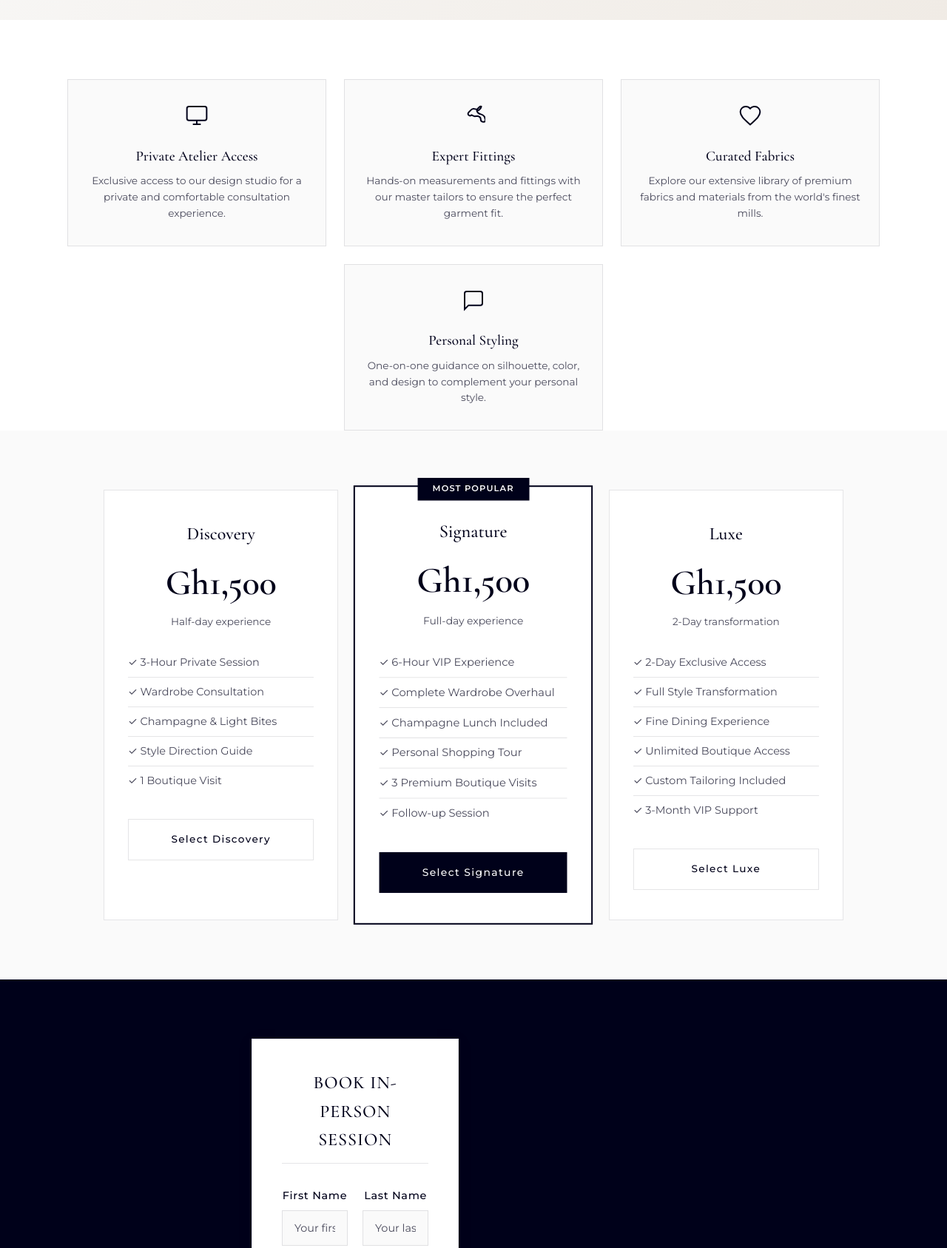
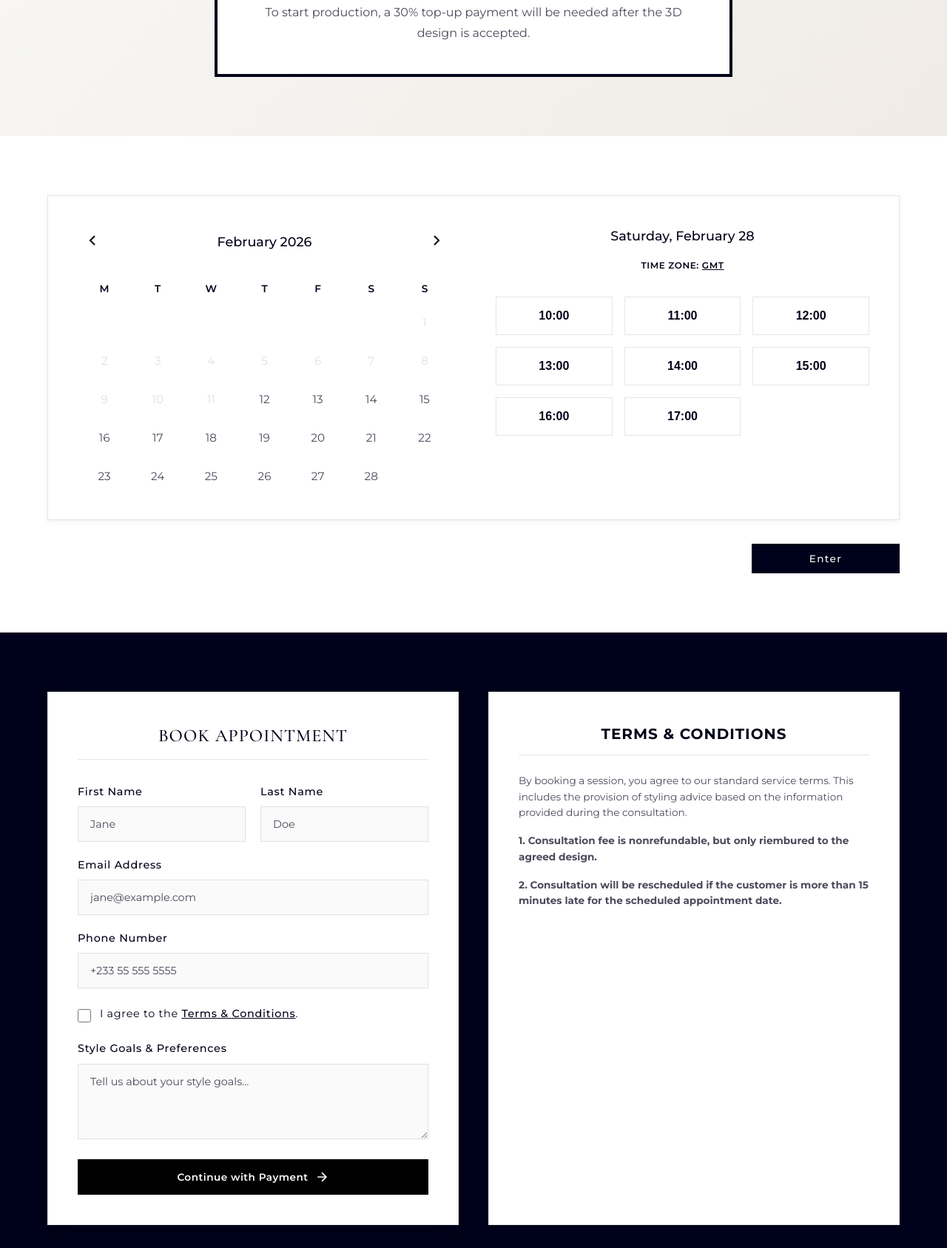
Before and after one commit to naatswei/KennethTettehconsultation, a website built with Vite: page inperson.html in a window 1280 px wide. Shown: the part 507-2194 px from the top of the page at 74% size. Built offline with nearby package versions, Linux system fonts and the light colour scheme.

Commit message:
feat: sync In-Person layout with Virtual and unify calendar logic

```diff
--- a/inperson.html
+++ b/inperson.html
@@ -32,121 +32,89 @@
     <section class="page-header inperson">
         <div class="container">
             <div class="page-header-content">
-                <div class="page-icon">
-                    <svg width="80" height="80" viewBox="0 0 24 24" fill="none" stroke="currentColor"
-                        stroke-width="1.5">
-                        <path d="M17 21v-2a4 4 0 0 0-4-4H5a4 4 0 0 0-4 4v2" />
-                        <circle cx="9" cy="7" r="4" />
-                        <path d="M23 21v-2a4 4 0 0 0-3-3.87" />
-                        <path d="M16 3.13a4 4 0 0 1 0 7.75" />
-                    </svg>
+                <h1 class="page-title">Appointment</h1>
+                <div class="appointment-info-card">
+                    <p>A pencil sketch and any necessary revisions are included in the ₵1,500 price for our consulting
+                        service.</p>
+                    <p>After the invoice is sent, a 20% down payment will be made, <strong>and the consultation cost
+                            will be
+                            reimbursed, if you decide to move forward.</strong> A 3D illustration will be sent to you at
+                        this point,
+                        where you may make any necessary changes to get it exactly how you want it.</p>
+                    <p>To start production, a 30% top-up payment will be needed after the 3D design is accepted.</p>
                 </div>
-                <h1 class="page-title">In-Person Consultation</h1>
-                <p class="page-description">Enjoy bespoke, one-on-one styling sessions crafted around your individual
-                    vision. Our fashion experts curate a refined journey that elevates your personal style with
-                    intention and elegance.</p>
             </div>
         </div>
     </section>
 
-    <!-- Features Section -->
-    <section class="consultation-page-features">
+    <!-- Calendar Section -->
+    <section class="consultation-page-features calendar-section">
         <div class="container">
-            <div class="features-grid">
-                <div class="feature-card">
-                    <div class="feature-card-icon">
-                        <svg width="32" height="32" viewBox="0 0 24 24" fill="none" stroke="currentColor"
-                            stroke-width="1.5">
-                            <rect x="2" y="3" width="20" height="14" rx="2" ry="2" />
-                            <line x1="8" y1="21" x2="16" y2="21" />
-                            <line x1="12" y1="17" x2="12" y2="21" />
+            <div class="calendar-wrapper">
+                <div class="calendar-layout">
+                    <!-- Left Column: Month View -->
+                    <div class="calendar-left">
+                        <div class="calendar-header">
+                            <button class="calendar-nav-btn" aria-label="Previous month">
+                                <svg width="24" height="24" viewBox="0 0 24 24" fill="none" stroke="currentColor"
+                                    stroke-width="2">
+                                    <polyline points="15 18 9 12 15 6"></polyline>
                                 </svg>
+                            </button>
+                            <span class="current-month">February 2026</span>
+                            <button class="calendar-nav-btn" aria-label="Next month">
+                                <svg width="24" height="24" viewBox="0 0 24 24" fill="none" stroke="currentColor"
+                                    stroke-width="2">
+                                    <polyline points="9 18 15 12 9 6"></polyline>
+                                </svg>
+                            </button>
                         </div>
-                    <h3>Private Atelier Access</h3>
-                    <p>Exclusive access to our design studio for a private and comfortable consultation experience.</p>
+                        <div class="calendar-grid">
+                            <div class="weekdays">
+                                <span>M</span><span>T</span><span>W</span><span>T</span><span>F</span><span>S</span><span>S</span>
                             </div>
-                <div class="feature-card">
-                    <div class="feature-card-icon">
-                        <svg width="32" height="32" viewBox="0 0 24 24" fill="none" stroke="currentColor"
-                            stroke-width="1.5">
-                            <path
-                                d="M20.38 3.4a1.6 1.6 0 0 0-2.26 0l-1.87 1.86a2.9 2.9 0 0 0 .16 3.9c.7.75 1.54 1.25 2.52 1.5l.38.1c1.24.31 2.3.88 3.09 1.69a6 6 0 0 1 1.6 4.15l-.06.4a2 2 0 0 1-2.3 1.6c-1.3-.15-2.28-1.2-2.3-2.5-.04-1.93-1.07-2.97-2.9-3.3a8.6 8.6 0 0 0-3.32.18L10 11.6a2 2 0 1 1-2.82-2.82l2.3-2.3A4.2 4.2 0 0 1 13 5.4c1.1 0 2.22.42 3.06 1.26a1 1 0 0 0 1.42 0L19 5.12a1.6 1.6 0 0 0 0-2.26Z" />
-                        </svg>
-                    </div>
-                    <h3>Expert Fittings</h3>
-                    <p>Hands-on measurements and fittings with our master tailors to ensure the perfect garment fit.</p>
-                </div>
-                <div class="feature-card">
-                    <div class="feature-card-icon">
-                        <svg width="32" height="32" viewBox="0 0 24 24" fill="none" stroke="currentColor"
-                            stroke-width="1.5">
-                            <path
-                                d="M12 21.35l-1.45-1.32C5.4 15.36 2 12.28 2 8.5 2 5.42 4.42 3 7.5 3c1.74 0 3.41.81 4.5 2.09C13.09 3.81 14.76 3 16.5 3 19.58 3 22 5.42 22 8.5c0 3.78-3.4 6.86-8.55 11.54L12 21.35z" />
-                        </svg>
-                    </div>
-                    <h3>Curated Fabrics</h3>
-                    <p>Explore our extensive library of premium fabrics and materials from the world's finest mills.</p>
-                </div>
-                <div class="feature-card">
-                    <div class="feature-card-icon">
-                        <svg width="32" height="32" viewBox="0 0 24 24" fill="none" stroke="currentColor"
-                            stroke-width="1.5">
-                            <path d="M21 15a2 2 0 0 1-2 2H7l-4 4V5a2 2 0 0 1 2-2h14a2 2 0 0 1 2 2z" />
-                        </svg>
-                    </div>
-                    <h3>Personal Styling</h3>
-                    <p>One-on-one guidance on silhouette, color, and design to complement your personal style.</p>
+                            <div class="dates">
+                                <!-- Example dates for Feb 2026 -->
+                                <span class="empty"></span><span class="empty"></span><span class="empty"></span><span
+                                    class="empty"></span><span class="empty"></span><span class="empty"></span>
+                                <span class="date disabled">1</span>
+                                <span class="date disabled">2</span><span class="date disabled">3</span><span
+                                    class="date disabled">4</span><span class="date disabled">5</span><span
+                                    class="date disabled">6</span><span class="date">7</span><span class="date">8</span>
+                                <span class="date">9</span><span class="date">10</span><span class="date">11</span><span
+                                    class="date">12</span><span class="date">13</span><span class="date">14</span><span
+                                    class="date">15</span>
+                                <span class="date">16</span><span class="date">17</span><span
+                                    class="date">18</span><span class="date">19</span><span class="date">20</span><span
+                                    class="date">21</span><span class="date">22</span>
+                                <span class="date">23</span><span class="date">24</span><span
+                                    class="date">25</span><span class="date">26</span><span class="date">27</span><span
+                                    class="date selected">28</span>
                             </div>
                         </div>
                     </div>
 
-        <!-- Pricing Section -->
-        <section class="pricing-section">
-            <div class="container">
-
-                <div class="pricing-grid">
-                    <div class="pricing-card">
-                        <h3 class="pricing-name">Discovery</h3>
-                        <div class="pricing-price">Gh1,500</div>
-                        <p class="pricing-duration">Half-day experience</p>
-                        <ul class="pricing-features">
-                            <li>✓ 3-Hour Private Session</li>
-                            <li>✓ Wardrobe Consultation</li>
-                            <li>✓ Champagne & Light Bites</li>
-                            <li>✓ Style Direction Guide</li>
-                            <li>✓ 1 Boutique Visit</li>
-                        </ul>
-                        <a href="#booking" class="btn btn-secondary btn-full">Select Discovery</a>
+                    <!-- Right Column: Time Slots -->
+                    <div class="calendar-right">
+                        <div class="slots-header">
+                            <h3>Saturday, February 28</h3>
+                            <div class="timezone">TIME ZONE: <span style="text-decoration: underline;">GMT</span></div>
                         </div>
-                    <div class="pricing-card featured">
-                        <div class="pricing-badge">Most Popular</div>
-                        <h3 class="pricing-name">Signature</h3>
-                        <div class="pricing-price">Gh1,500</div>
-                        <p class="pricing-duration">Full-day experience</p>
-                        <ul class="pricing-features">
-                            <li>✓ 6-Hour VIP Experience</li>
-                            <li>✓ Complete Wardrobe Overhaul</li>
-                            <li>✓ Champagne Lunch Included</li>
-                            <li>✓ Personal Shopping Tour</li>
-                            <li>✓ 3 Premium Boutique Visits</li>
-                            <li>✓ Follow-up Session</li>
-                        </ul>
-                        <a href="#booking" class="btn btn-primary btn-full">Select Signature</a>
+                        <div class="time-slots-grid">
+                            <button class="time-slot">10:00</button>
+                            <button class="time-slot">11:00</button>
+                            <button class="time-slot">12:00</button>
+                            <button class="time-slot">13:00</button>
+                            <button class="time-slot">14:00</button>
+                            <button class="time-slot">15:00</button>
+                            <button class="time-slot">16:00</button>
+                            <button class="time-slot">17:00</button>
                         </div>
-                    <div class="pricing-card">
-                        <h3 class="pricing-name">Luxe</h3>
-                        <div class="pricing-price">Gh1,500</div>
-                        <p class="pricing-duration">2-Day transformation</p>
-                        <ul class="pricing-features">
-                            <li>✓ 2-Day Exclusive Access</li>
-                            <li>✓ Full Style Transformation</li>
-                            <li>✓ Fine Dining Experience</li>
-                            <li>✓ Unlimited Boutique Access</li>
-                            <li>✓ Custom Tailoring Included</li>
-                            <li>✓ 3-Month VIP Support</li>
-                        </ul>
-                        <a href="#booking" class="btn btn-secondary btn-full">Select Luxe</a>
                     </div>
+                </div>
+            </div>
+            <div class="calendar-footer">
+                <button class="btn btn-primary" id="calendarEnterBtn" style="min-width: 150px;">Enter</button>
             </div>
         </div>
     </section>
@@ -154,40 +122,52 @@
     <!-- Booking Form -->
     <section class="booking consultation-booking" id="booking">
         <div class="container">
-                <div class="booking-wrapper" style="max-width: 600px; margin: 0 auto;">
-                    <div class="booking-form-container" style="width: 100%;">
+            <div class="booking-grid-container"
+                style="max-width: 1200px; margin: 0 auto; display: grid; grid-template-columns: 1fr 1fr; gap: 40px;">
+                <div class="booking-form-container">
                     <form class="booking-form" id="bookingForm" onsubmit="handleInPersonFormSubmit(event)">
                         <div class="form-header">
-                                <h3>Book In-Person Session</h3>
+                            <h3>Book Appointment</h3>
                         </div>
+
                         <div class="form-row">
-                                <div class="form-group"><label for="firstName">First Name</label><input type="text"
-                                        id="firstName" name="firstName" required placeholder="Your first name"></div>
-                                <div class="form-group"><label for="lastName">Last Name</label><input type="text"
-                                        id="lastName" name="lastName" required placeholder="Your last name"></div>
-                            </div>
-                            <div class="form-group"><label for="email">Email Address</label><input type="email"
-                                    id="email" name="email" required placeholder="your@email.com"></div>
-                            <div class="form-group"><label for="phone">Phone Number</label><input type="tel" id="phone"
-                                    name="phone" placeholder="+233 XXX XXX XXX"></div>
                             <div class="form-group">
-                                <label for="package">Select Experience</label>
-                                <select id="package" name="package" required>
-                                    <option value="">Choose an experience</option>
-                                    <option value="discovery">Discovery - Gh1,500</option>
-                                    <option value="signature">Signature - Gh1,500</option>
-                                    <option value="luxe">Luxe - Gh1,500</option>
-                                </select>
+                                <label for="firstName">First Name</label>
+                                <input type="text" id="firstName" name="firstName" required placeholder="Jane"
+                                    class="form-control">
                             </div>
                             <div class="form-group">
-                                <label for="preferredDate">Preferred Date</label>
-                                <input type="date" id="preferredDate" name="preferredDate" required>
+                                <label for="lastName">Last Name</label>
+                                <input type="text" id="lastName" name="lastName" required placeholder="Doe"
+                                    class="form-control">
                             </div>
-                            <div class="form-group"><label for="message">Special Requests & Style Goals</label><textarea
-                                    id="message" name="message" rows="4"
-                                    placeholder="Tell us about any special requests or style goals..."></textarea></div>
-                            <button type="submit" class="btn btn-primary btn-full">
-                                <span>Request In-Person Consultation</span>
+                        </div>
+
+                        <div class="form-group">
+                            <label for="email">Email Address</label>
+                            <input type="email" id="email" name="email" required placeholder="jane@example.com"
+                                class="form-control">
+                        </div>
+
+                        <div class="form-group">
+                            <label for="phone">Phone Number</label>
+                            <input type="tel" id="phone" name="phone" placeholder="+233 55 555 5555"
+                                class="form-control">
+                        </div>
+
+                        <div class="form-group checkbox-wrapper">
+                            <input type="checkbox" id="terms" name="terms" required>
+                            <label for="terms">I agree to the <a href="#legal-info">Terms & Conditions</a>.</label>
+                        </div>
+
+                        <div class="form-group">
+                            <label for="message">Style Goals & Preferences</label>
+                            <textarea id="message" name="message" rows="4"
+                                placeholder="Tell us about your style goals..." class="form-control"></textarea>
+                        </div>
+
+                        <button type="submit" class="btn btn-primary btn-full btn-payment">
+                            <span>Continue with Payment</span>
                             <svg width="20" height="20" viewBox="0 0 24 24" fill="none" stroke="currentColor"
                                 stroke-width="2">
                                 <path d="M5 12h14M12 5l7 7-7 7" />
@@ -195,18 +175,22 @@
                         </button>
                     </form>
                 </div>
+
+                <div class="legal-info-card" id="legal-info">
+                    <h4>Terms & Conditions</h4>
+                    <div class="legal-grid">
+                        <div class="legal-content">
+                            <p>By booking a session, you agree to our standard service terms. This includes the
+                                provision of styling advice based on the information provided during the consultation.
+                            </p>
+                            <p><strong>1. Consultation fee is nonrefundable, but only riembured to the agreed
+                                    design.</strong></p>
+                            <p><strong>2. Consultation will be rescheduled if the customer is more than 15 minutes late
+                                    for the
+                                    scheduled appointment date.</strong></p>
                         </div>
                     </div>
-        </section>
-
-        <!-- Payment Info -->
-        <section class="payment-info-section">
-            <div class="container">
-                <div class="payment-info-box">
-                    <h4>Payment Details</h4>
-                    <p><strong>Bank:</strong> Stanbic Bank</p>
-                    <p><strong>Cedis Account:</strong> 9040009393514</p>
-                    <p><strong>Dollar Account:</strong> 9040009863537</p>
+                </div>
             </div>
         </div>
     </section>
@@ -225,8 +209,8 @@
     <div class="modal" id="successModal">
         <div class="modal-overlay" onclick="closeModal()"></div>
         <div class="modal-content">
-                <div class="modal-icon"><svg width="48" height="48" viewBox="0 0 24 24" fill="none"
-                        stroke="currentColor" stroke-width="2">
+            <div class="modal-icon"><svg width="48" height="48" viewBox="0 0 24 24" fill="none" stroke="currentColor"
+                    stroke-width="2">
                     <circle cx="12" cy="12" r="10" />
                     <polyline points="9,12 12,15 16,10" />
                 </svg></div>
@@ -247,11 +231,16 @@
             const lastName = formData.get('lastName');
             const email = formData.get('email');
             const phone = formData.get('phone') || 'Not provided';
-                const pkg = formData.get('package');
-                const preferredDate = formData.get('preferredDate');
             const message = formData.get('message') || 'No additional message';
 
-                if (!firstName || !lastName || !email || !pkg || !preferredDate) return;
+            // Get selected date and time from the calendar module
+            const selectedDate = window.calendarModule.getSelectedDate();
+            const selectedTime = window.calendarModule.getSelectedTime();
+
+            if (!firstName || !lastName || !email || !selectedDate || !selectedTime) {
+                alert('Please fill in all required fields and select a date and time.');
+                return;
+            }
 
             const subject = `In-Person Consultation Request from ${firstName} ${lastName}`;
             const body = `In-Person Consultation Request
@@ -261,10 +250,11 @@ Client Details:
 - Email: ${email}
 - Phone: ${phone}
 
-Experience: ${pkg}
-Preferred Date: ${preferredDate}
+Appointment Details:
+- Date: ${selectedDate}
+- Time: ${selectedTime}
 
-Special Requests & Style Goals:
+Style Goals:
 ${message}
 
 ---
@@ -281,6 +271,7 @@ Sent from Kenneth Tetteh Fashion Consultation Website`;
             document.getElementById('successModal').classList.remove('active');
         }
     </script>
+    <script type="module" src="/src/calendar.js"></script>
 </body>
 
 </html>
```
Also changed, not shown: virtual.html (+11 -5 lines). Lines whose indentation alone changed are shown as unchanged.
